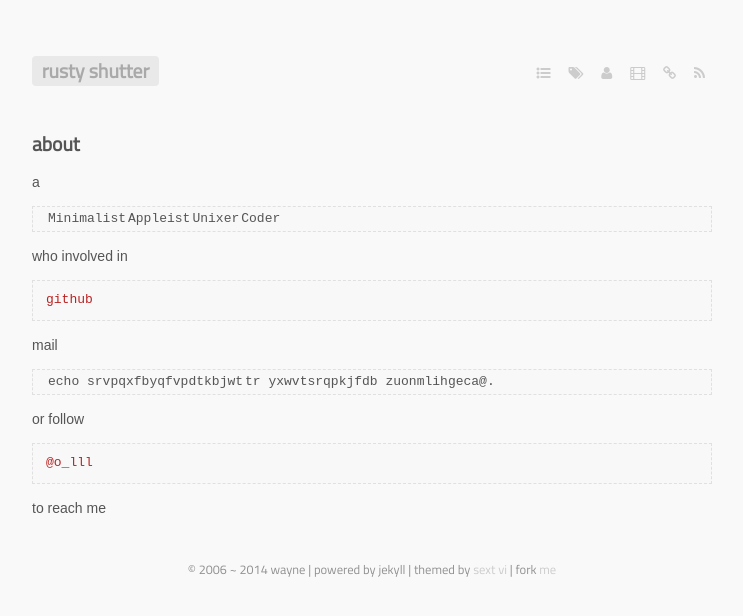
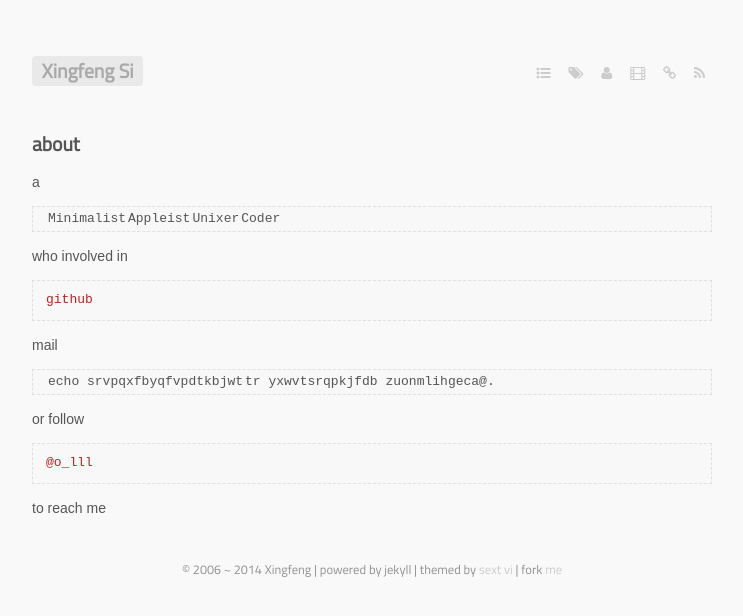
Before and after one commit to sixf/sixf.github.io, a Jekyll site: the page built from about.markdown, in a window 1280 px wide. Shown: the top 616 px of the page, without its empty margins (268-1011 px from the left). Built offline with Jekyll 4.4.1, drawn with Linux system fonts in a browser that asks for light colours; some web fonts are replaced; Markdown is read by kramdown in place of the engine named in the settings.

Commit message:
update web info

```diff
--- a/_config.yml
+++ b/_config.yml
@@ -1,12 +1,12 @@
 markdown: rdiscount
 pygments: true
 permalink: /:year/:month/:day/:title.html
-name: "rusty shutter"
+name: "Xingfeng Si"
 markdown: rdiscount
 
-author: "wayne"
-atom-baseurl: "http://lhzhang.com"
-disqus: "gopherwood"
+author: "Xingfeng"
+atom-baseurl: "http://sixf.org"
+disqus: "Xingfeng"
 
 navigations:
   - title: Archive
```
